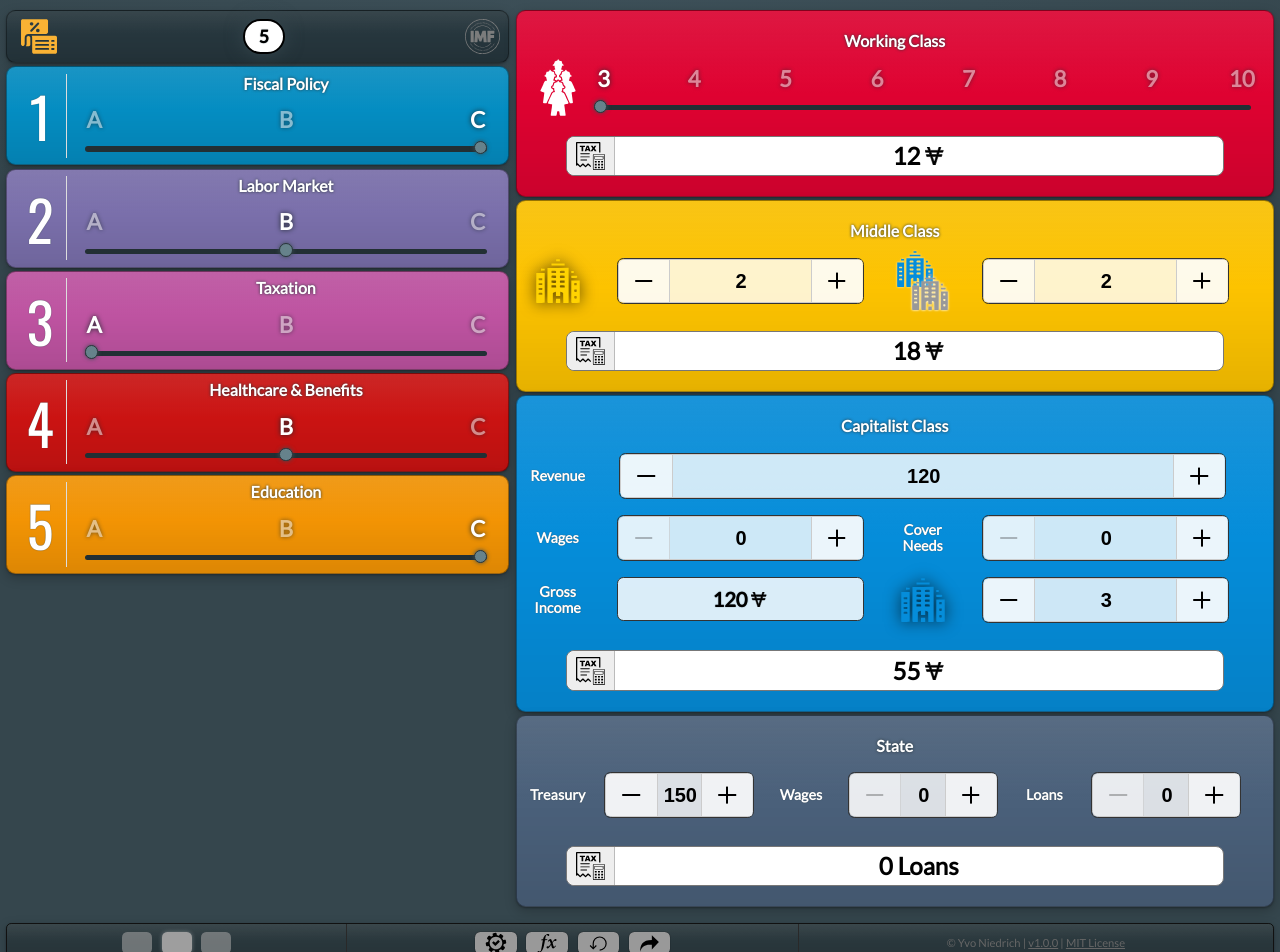
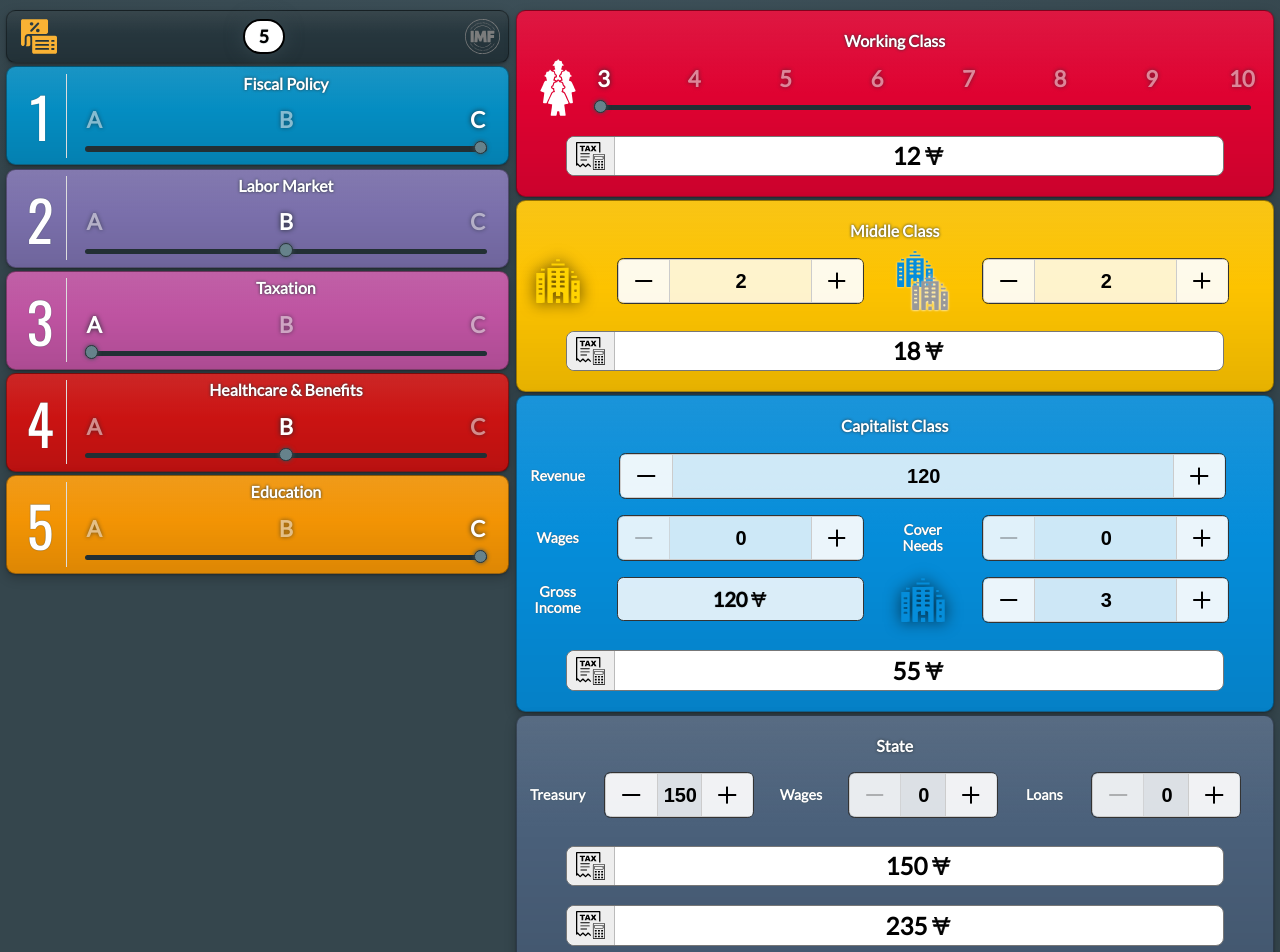
Before and after one commit to Boatera/hegemony-taxes, a Vue app: page / in a window 1280 px wide. Shown: the top 952 px of the page. Built offline with nearby package versions, Linux system fonts and the light colour scheme; grey boxes are pictures that could not be loaded.

Commit message:
feat: add State Treasury after Wages and final Treasury with Total Tax from All Classes

```diff
--- a/src/components/CapitalistClass.vue
+++ b/src/components/CapitalistClass.vue
@@ -3,29 +3,10 @@ import { computed } from 'vue';
 import { getPolicyStore } from '@/stores/policies';
 import { getClassStore } from '@/stores/classes';
 import Tooltip from '@/components/Tooltip.vue';
+import { getCorporateTax } from '@/utils/taxes';
 
 const { tax, taxMultiplier } = getPolicyStore();
 const { cBusinesses, cRevenue, cWages, cFoodSold } = getClassStore();
-
-const corporateTaxTable = {
-    4: [0, 0, 0],
-    9: [1, 2, 2],
-    24: [5, 5, 4],
-    49: [12, 10, 7],
-    99: [24, 15, 10],
-    199: [40, 30, 20],
-    299: [100, 70, 40],
-    99999: [160, 120, 60],
-};
-
-function getCorporateTax(income: number, policy: number): number {
-    for (const [key, value] of Object.entries(corporateTaxTable)) {
-        if (income <= Number(key)) {
-            return value[policy] ?? NaN;
-        }
-    }
-    return NaN;
-}
 
 const cGrossIncome = computed(() => cRevenue.value - cWages.value + cFoodSold.value);
 const employmentTax = computed(() => taxMultiplier.value * cBusinesses.value);
--- a/src/components/StateClass.vue
+++ b/src/components/StateClass.vue
@@ -3,17 +3,31 @@ import { computed } from 'vue';
 import { getPolicyStore } from '@/stores/policies';
 import { getClassStore } from '@/stores/classes';
 import Tooltip from '@/components/Tooltip.vue';
+import { getCorporateTax } from '@/utils/taxes';
 
-const { fiscal } = getPolicyStore();
-const { sTreasury, sWages, sLoans } = getClassStore();
+const { fiscal, tax, taxMultiplier, incomeTax } = getPolicyStore();
+const {
+    sTreasury,
+    sWages,
+    sLoans,
+    population,
+    mBusinesses,
+    mEmployments,
+    cBusinesses,
+    cRevenue,
+    cWages,
+    cFoodSold,
+} = getClassStore();
 
+// 1. Treasury after Wages & Loans
 const netTreasury = computed(() => sTreasury.value - sWages.value);
 const deficit = computed(() => (netTreasury.value < 0 ? Math.abs(netTreasury.value) : 0));
 const neededLoans = computed(() => (deficit.value > 0 ? Math.ceil(deficit.value / 50) : 0));
 const totalLoans = computed(() => sLoans.value + neededLoans.value);
+const treasuryAfterWages = computed(() => netTreasury.value + neededLoans.value * 50);
 
+// 2. IMF Check
 const fiscalLetter = computed(() => ['A', 'B', 'C'][fiscal.value] ?? 'A');
-
 const imfAlertTriggered = computed(() => {
     if (fiscal.value === 2) {
         return totalLoans.value >= 1;
@@ -21,6 +35,23 @@ const imfAlertTriggered = computed(() => {
         return totalLoans.value >= 2;
     }
 });
+
+// 3. Tax calculations for all classes
+const workerTax = computed(() => incomeTax.value * population.value);
+
+const mIncomeTax = computed(() => incomeTax.value * mEmployments.value);
+const mEmploymentTax = computed(() => taxMultiplier.value * mBusinesses.value);
+const middleTax = computed(() => mIncomeTax.value + mEmploymentTax.value);
+
+const cGrossIncome = computed(() => cRevenue.value - cWages.value + cFoodSold.value);
+const cEmploymentTax = computed(() => taxMultiplier.value * cBusinesses.value);
+const cCorporateTax = computed(() => getCorporateTax(cGrossIncome.value - cEmploymentTax.value, tax.value));
+const capitalistTax = computed(() => cEmploymentTax.value + cCorporateTax.value);
+
+const totalTaxAllClasses = computed(() => workerTax.value + middleTax.value + capitalistTax.value);
+
+// 4. Final Total Treasury with Total Tax from All Classes
+const finalTreasury = computed(() => treasuryAfterWages.value + totalTaxAllClasses.value);
 </script>
 
 <template>
@@ -54,6 +85,7 @@ const imfAlertTriggered = computed(() => {
             </div>
         </div>
 
+        <!-- 1. Treasury after paying Wages (& receiving loans if deficit) -->
         <TaxFormula class="no-select">
             <div class="detailed-content">
                 <div class="label-group no-break">
@@ -73,18 +105,41 @@ const imfAlertTriggered = computed(() => {
                     </div>
                 </template>
             </div>
+
             <span class="detailed-content formula-separator">&rArr;&nbsp;</span>
+
             <span class="formula-result">
-                <span :class="{ 'indicator-warn': imfAlertTriggered }"> {{ totalLoans }} {{ $t('taxes.loans') }} </span>
+                <span :class="{ 'indicator-warn': imfAlertTriggered }">
+                    {{ treasuryAfterWages }} <vardis />
+                </span>
             </span>
         </TaxFormula>
 
+        <!-- IMF Alert Banner -->
         <div v-if="imfAlertTriggered" class="state-imf-alert">
             <div class="parameter-icon icon-imf imf-alert-icon inverted" />
             <div class="imf-alert-text">
                 {{ $t('state.imfAlert', { policy: fiscalLetter, loans: totalLoans }) }}
             </div>
         </div>
+
+        <!-- 2. Final State Treasury with Total Tax from All Classes -->
+        <TaxFormula class="no-select">
+            <div class="detailed-content">
+                <div class="label-group no-break">
+                    <div class="label-group-content">
+                        {{ treasuryAfterWages }} <vardis /> &plus; {{ totalTaxAllClasses }} <vardis /> &equals; {{ finalTreasury }} <vardis />
+                    </div>
+                    <div class="label-group-label">{{ $t('taxes.treasuryAfterWages') }} &plus; {{ $t('taxes.totalTaxes') }}</div>
+                </div>
+            </div>
+
+            <span class="detailed-content formula-separator">&rArr;&nbsp;</span>
+
+            <span class="formula-result">
+                {{ finalTreasury }} <vardis />
+            </span>
+        </TaxFormula>
     </div>
 </template>
 
--- a/src/translation/de.ts
+++ b/src/translation/de.ts
@@ -19,6 +19,9 @@ export default {
         loans: 'Kredite',
         neededLoans: 'Benötigte neue Kredite',
         totalLoans: 'Gesamtkredite',
+        treasuryAfterWages: 'Staatskasse nach Löhnen',
+        totalTaxes: 'Steuereinnahmen',
+        finalTreasury: 'Endgültige Staatskasse',
     },
     policy: {
         fiscal: 'Fiskalpolitik',
--- a/src/translation/en.ts
+++ b/src/translation/en.ts
@@ -19,6 +19,9 @@ export default {
         loans: 'Loans',
         neededLoans: 'New Loans Needed',
         totalLoans: 'Total Loans',
+        treasuryAfterWages: 'Treasury after Wages',
+        totalTaxes: 'Total Taxes',
+        finalTreasury: 'Final Treasury',
     },
     policy: {
         fiscal: 'Fiscal Policy',
--- a/src/translation/es.ts
+++ b/src/translation/es.ts
@@ -19,6 +19,9 @@ export default {
         loans: 'Préstamos',
         neededLoans: 'Nuevos préstamos necesarios',
         totalLoans: 'Préstamos totales',
+        treasuryAfterWages: 'Tesorería tras salarios',
+        totalTaxes: 'Impuestos totales',
+        finalTreasury: 'Tesorería final',
     },
     policy: {
         fiscal: 'Política fiscal',
--- /dev/null
+++ b/src/utils/taxes.ts
@@ -0,0 +1,19 @@
+export const corporateTaxTable = {
+    4: [0, 0, 0],
+    9: [1, 2, 2],
+    24: [5, 5, 4],
+    49: [12, 10, 7],
+    99: [24, 15, 10],
+    199: [40, 30, 20],
+    299: [100, 70, 40],
+    99999: [160, 120, 60],
+};
+
+export function getCorporateTax(income: number, policy: number): number {
+    for (const [key, value] of Object.entries(corporateTaxTable)) {
+        if (income <= Number(key)) {
+            return value[policy] ?? NaN;
+        }
+    }
+    return NaN;
+}
```
